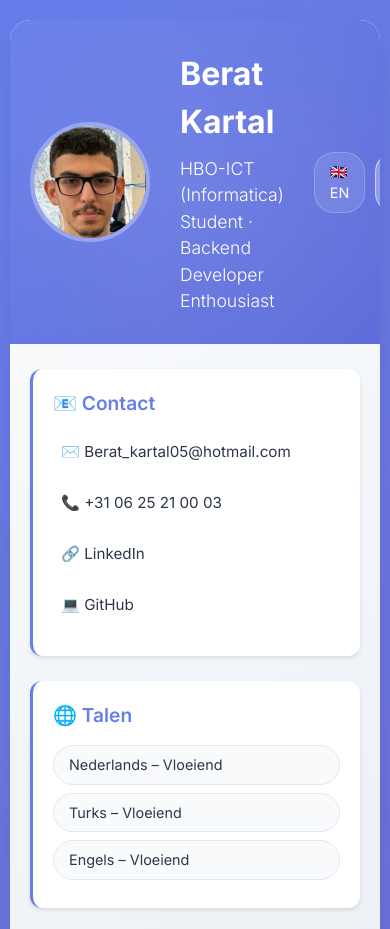
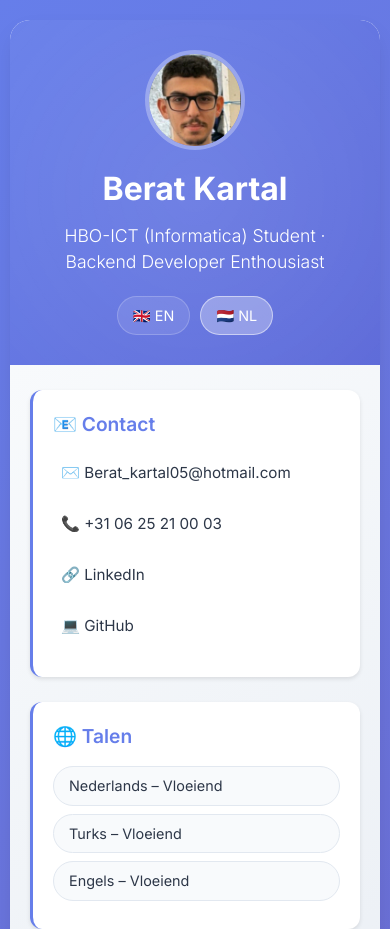
Before and after one commit to Beratoshh/berat-kartal-cv, a plain HTML site: page dutch.html in a window 390 px wide. Shown: the top 929 px of the page. Drawn offline with Linux system fonts and the light colour scheme.

Commit message:
Enhance header and profile section styles for better layout and alignment

```diff
--- a/dutch.html
+++ b/dutch.html
@@ -524,7 +524,27 @@
         margin: 0;
       }
 
-      header { padding: 30px 20px; }
+      header {
+        padding: 30px 20px;
+        flex-direction: column;
+        gap: 20px;
+        text-align: center;
+      }
+
+      .profile-section {
+        flex-direction: column;
+        gap: 15px;
+      }
+
+      .profile-image {
+        width: 100px;
+        height: 100px;
+      }
+
+      .language-switcher {
+        justify-content: center;
+      }
+
       header h1 { font-size: 2rem; }
 
       aside, main { padding: 25px 20px; }
```
Also changed, not shown: english.html (+21 -1 lines).
